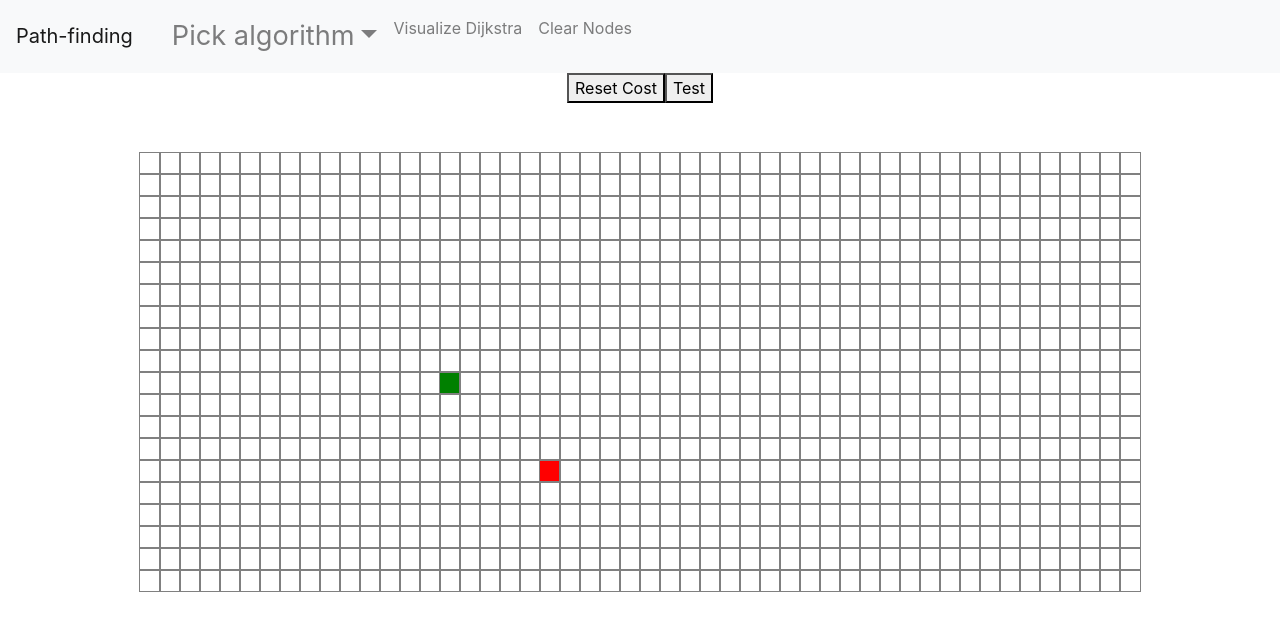
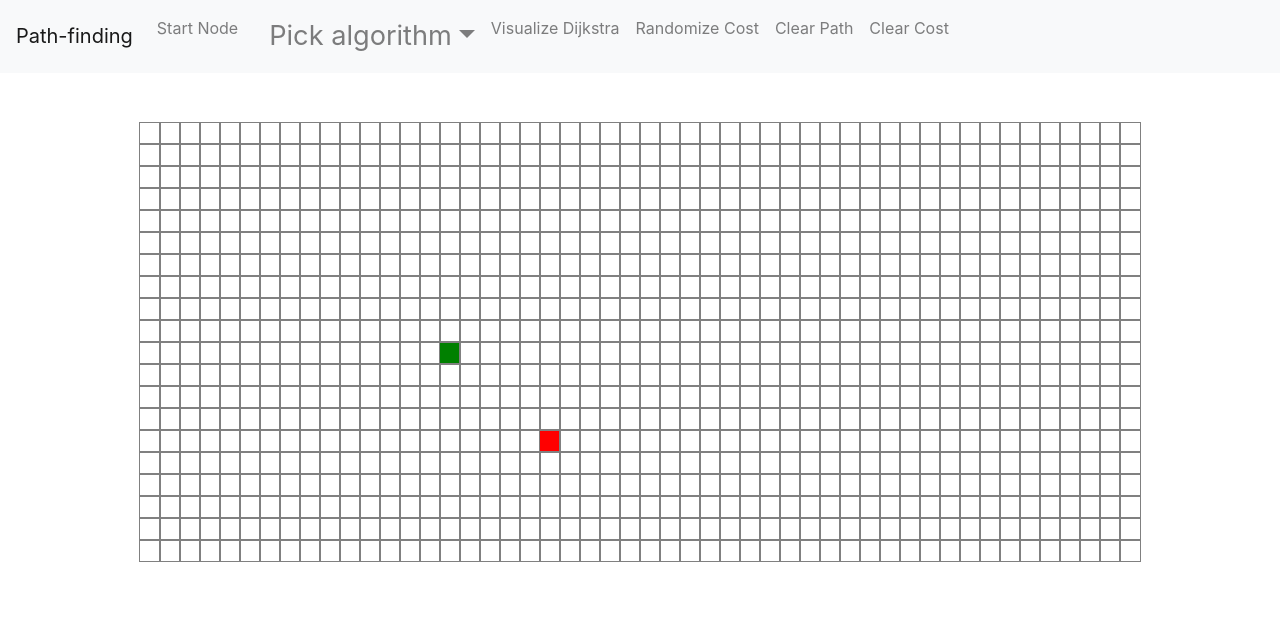
Before and after one commit to ionut-banu/PathfindingVisualizer, a React (Create React App) app in the folder path-finding/: page / in a window 1280 px wide. Shown: the top 630 px of the page. Built offline with nearby package versions, Linux system fonts and the light colour scheme.

Commit message:
Adding firebase

```diff
--- a/path-finding/src/PathfindingVisualizer/PathfindingVisualizer.jsx
+++ b/path-finding/src/PathfindingVisualizer/PathfindingVisualizer.jsx
@@ -16,11 +16,6 @@ const MAX_COST = 5;
 
 const SPEED = 20;
 
-const START_NODE_ROW = 10;
-const START_NODE_COL = 15;
-const FINISH_NODE_ROW = 14;
-const FINISH_NODE_COL = 20;
-
 export default class PathfindingVisualizer extends Component {
   constructor(props) {
     super(props);
@@ -30,20 +25,26 @@ export default class PathfindingVisualizer extends Component {
       clearNodesDisabled: false,
       visualizeDisabled: false,
       resetCostDisabled: false,
-      isMouseDown: false
+      isMouseDown: false,
+      isStartSelected: false,
+      isTargetSelected: false,
+      START_NODE_ROW: 10,
+      START_NODE_COL: 15,
+      FINISH_NODE_ROW: 14,
+      FINISH_NODE_COL: 20
     };
   }
 
   componentDidMount() {
-    const grid = getInitialGrid();
+    const grid = this.getInitialGrid();
     this.setState({ grid: grid });
   }
 
   visualize() {
     this.setAllButtons(true);
     const { grid } = this.state;
-    const startNode = grid[START_NODE_ROW][START_NODE_COL];
-    const finishNode = grid[FINISH_NODE_ROW][FINISH_NODE_COL];
+    const startNode = grid[this.state.START_NODE_ROW][this.state.START_NODE_COL];
+    const finishNode = grid[this.state.FINISH_NODE_ROW][this.state.FINISH_NODE_COL];
     const { algorithm } = this.state;
     if (algorithm != null) {
       switch (algorithm) {
@@ -56,6 +57,7 @@ export default class PathfindingVisualizer extends Component {
         case BFS:
           this.visualizeBfs(grid, startNode, finishNode);
           break;
+        default:
       }
     }
   }
@@ -110,18 +112,22 @@ export default class PathfindingVisualizer extends Component {
     }, SPEED * delay);
   }
 
-  clearNodes(clearCost) {
+  clearNodes(clearPath, clearCost) {
+    if (clearPath || clearCost) {
       const { grid } = this.state;
       for (const row of grid) {
         for (const node of row) {
+          if (clearPath) {
             node.ref.current.initNode();
             node.isVisited = false;
             node.distance = Infinity;
+          }
           if (clearCost) node.cost = 0;
         }
       }
       this.setState({ grid: grid });
       this.setAllButtons(false);
+    }
   }
 
   setAlgorithm(eventkey, event) {
@@ -139,18 +145,18 @@ export default class PathfindingVisualizer extends Component {
   mouseDownHandle = (row, col) => {
     const newGrid = toggleWall(this.state.grid, row, col);
     this.setState({ isMouseDown: true, grid: newGrid });
-  };
+  }
 
   mouseUpHandle = () => {
     this.setState({ isMouseDown: false });
-  };
+  }
 
   mouseEnterHandle = (row, col) => {
     if (this.state.isMouseDown) {
       const newGrid = toggleWall(this.state.grid, row, col);
       this.setState({ grid: newGrid });
     }
-  };
+  }
 
   resetCost() {
     const { grid } = this.state;
@@ -162,6 +168,32 @@ export default class PathfindingVisualizer extends Component {
     }
     this.setState({ grid: grid });
   }
+
+  getInitialGrid = () => {
+    const grid = [];
+    for (let row = 0; row < 20; row++) {
+      const currentRow = [];
+      for (let col = 0; col < 50; col++) {
+        currentRow.push(this.createNode(row, col));
+      }
+      grid.push(currentRow);
+    }
+    return grid;
+  }
+
+  createNode = (row, col) => {
+    return {
+      ref: React.createRef(),
+      col: col,
+      row: row,
+      cost: 0,
+      isStart: this.state.START_NODE_ROW === row && this.state.START_NODE_COL === col,
+      isFinish: this.state.FINISH_NODE_ROW === row && this.state.FINISH_NODE_COL === col,
+      isWall: false,
+      distance: Infinity,
+      previousNode: null
+    };
+  };
 
   render() {
     const { grid } = this.state;
@@ -176,6 +208,13 @@ export default class PathfindingVisualizer extends Component {
               onSelect={(eventKey, event) => this.setAlgorithm(eventKey, event)}
               className='mr-auto'
             >
+              <Nav.Link
+                onClick={() => this.clearNodes(true, false)}
+                disabled={this.state.clearNodesDisabled}
+              >
+                Start Node
+              </Nav.Link>
+
               <NavDropdown title='Pick algorithm' id='basic-nav-dropdown'>
                 <NavDropdown.Item eventKey={DIJKSTRA}>
                   Dijkstra
@@ -192,22 +231,27 @@ export default class PathfindingVisualizer extends Component {
                 {`Visualize ${this.state.algorithm}`}
               </Nav.Link>
               <Nav.Link
-                onClick={() => this.clearNodes(false)}
+                onClick={() => this.resetCost()}
                 disabled={this.state.clearNodesDisabled}
               >
-                Clear Nodes
+                Randomize Cost
+              </Nav.Link>
+              <Nav.Link
+                onClick={() => this.clearNodes(true, false)}
+                disabled={this.state.clearNodesDisabled}
+              >
+                Clear Path
+              </Nav.Link>
+              <Nav.Link
+                onClick={() => this.clearNodes(false, true)}
+                disabled={this.state.clearNodesDisabled}
+              >
+                Clear Cost
               </Nav.Link>
             </Nav>
           </Navbar.Collapse>
         </Navbar>
         <div className='noselect' onMouseUp={this.mouseUpHandle}>
-          <button
-            onClick={() => this.resetCost()}
-            disabled={this.state.resetCostDisabled}
-          >
-            Reset Cost
-          </button>
-          <button>Test</button>
           <div className='grid'>
             {grid.map((row, rowIdx) => {
               return (
@@ -248,31 +292,7 @@ export default class PathfindingVisualizer extends Component {
   }
 }
 
-const getInitialGrid = () => {
-  const grid = [];
-  for (let row = 0; row < 20; row++) {
-    const currentRow = [];
-    for (let col = 0; col < 50; col++) {
-      currentRow.push(createNode(row, col));
-    }
-    grid.push(currentRow);
-  }
-  return grid;
-};
 
-const createNode = (row, col) => {
-  return {
-    ref: React.createRef(),
-    col: col,
-    row: row,
-    cost: 0,
-    isStart: START_NODE_ROW === row && START_NODE_COL === col,
-    isFinish: FINISH_NODE_ROW === row && FINISH_NODE_COL === col,
-    isWall: false,
-    distance: Infinity,
-    previousNode: null
-  };
-};
 
 const toggleWall = (grid, row, col) => {
   const newGrid = grid.slice();
--- a/path-finding/src/algorithms/bfs.js
+++ b/path-finding/src/algorithms/bfs.js
@@ -1,7 +1,5 @@
 import {
-  getAllNodes,
-  getUnvisitedNeighbors,
-  getNodesInShortestPath
+  getUnvisitedNeighbors
 } from '../util/util';
 
 export function bfs(grid, startNode, finishNode) {
--- a/path-finding/src/algorithms/dfs.js
+++ b/path-finding/src/algorithms/dfs.js
@@ -1,7 +1,5 @@
 import {
-  getAllNodes,
-  getUnvisitedNeighbors,
-  getNodesInShortestPath
+  getUnvisitedNeighbors
 } from '../util/util';
 
 export function dfs(grid, startNode, finishNode) {
--- a/path-finding/src/algorithms/dijkstra.js
+++ b/path-finding/src/algorithms/dijkstra.js
@@ -1,7 +1,6 @@
 import {
   getAllNodes,
-  getUnvisitedNeighbors,
-  getNodesInShortestPath
+  getUnvisitedNeighbors
 } from '../util/util';
 
 export function dijkstra(grid, startNode, finishNode) {
```
Also changed, not shown: path-finding/firebase.json (added), 2 other files (tests, documents, lock files or other folders). Lines whose indentation alone changed are shown as unchanged.
